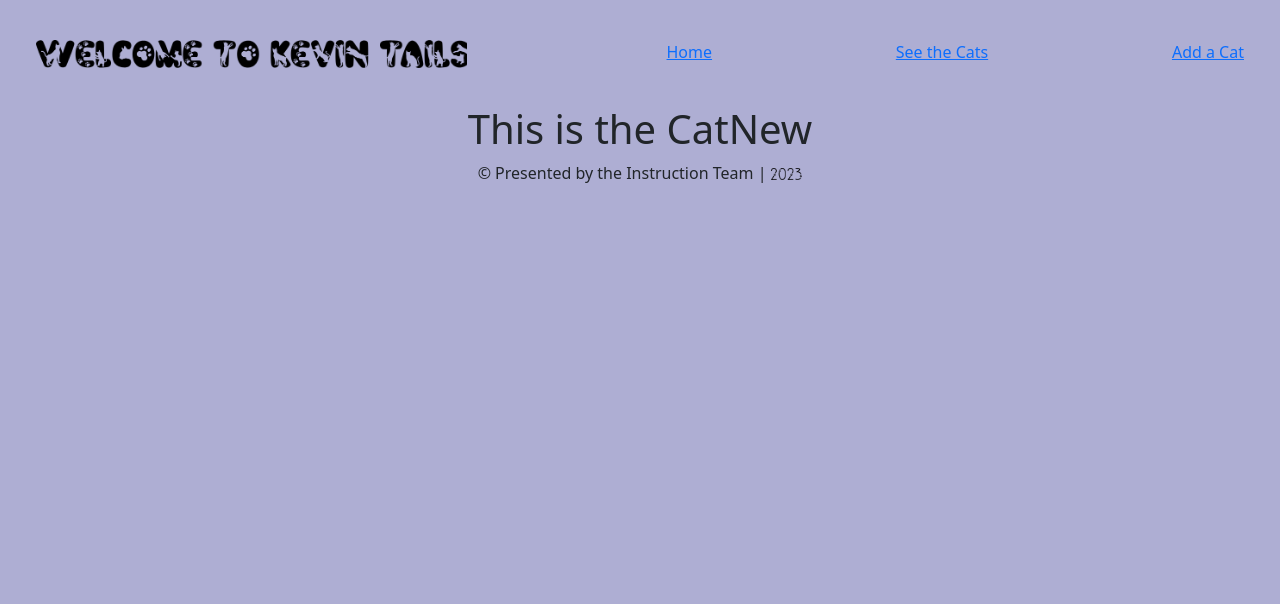
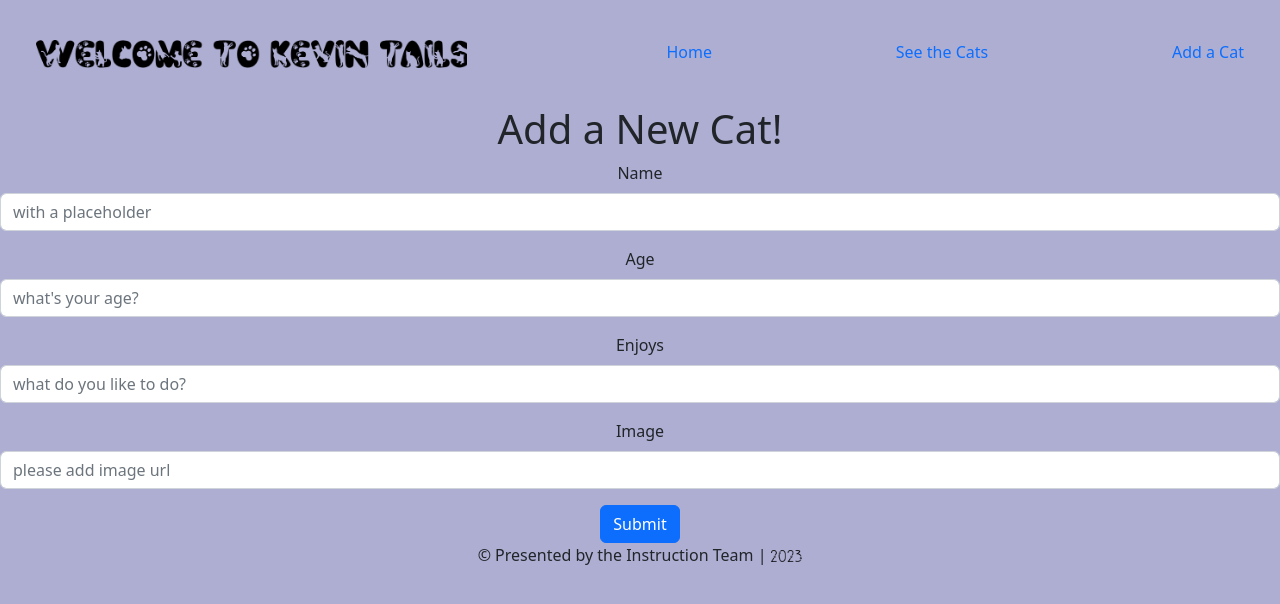
Before and after one commit to learn-academy-2022-hotel/cat-tinder-frontend-team-kevin-rules, a React (Create React App) app: page /catnew in a window 1280 px wide. Shown: the top 604 px of the page. Built offline with nearby package versions, Linux system fonts and the light colour scheme.

Commit message:
added form and create functionality

```diff
--- a/src/App.css
+++ b/src/App.css
@@ -9,4 +9,12 @@ body {
   display: flex;
   flex-wrap: wrap;
   justify-content: space-around;
-  }
+}
+
+a {
+  text-decoration: none;
+}
+
+.home-div {
+  height: 80vh;
+}
--- a/src/App.js
+++ b/src/App.js
@@ -15,7 +15,9 @@ const App = () => {
 
   const [cats, setCats] = useState(mockCats)
 
-  console.log(cats)
+  const createNewCat = (newCatObject) => {
+    console.log("new cat obj: ", newCatObject)
+  }
 
   return(
     <>
@@ -25,7 +27,7 @@ const App = () => {
        <Route path="/catindex" element={<CatIndex cats={cats}/>} />
        <Route path="/catshow/:id" element={<CatShow cats={cats}/>} />
        <Route path="/catedit" element={<CatEdit/>} />
-       <Route path="/catnew" element={<CatNew/>} />
+       <Route path="/catnew" element={<CatNew createNewCat={createNewCat}/>} />
        <Route path="*" element={<NotFound/>} />
      </Routes>
      <Footer />
--- a/src/pages/CatNew.js
+++ b/src/pages/CatNew.js
@@ -1,9 +1,93 @@
-import React from 'react'
+import React, { useState } from 'react'
+import { Form, FormGroup, Label, Input, Button } from 'reactstrap'
+import { useNavigate } from 'react-router-dom'
 
-const CatNew = () => {
+const CatNew = ({ createNewCat }) => {
+
+  const [newCat, setNewCat] = useState({
+    name: "",
+    age: "",
+    enjoys: "",
+    image: ""
+  })
+
+  const navigate = useNavigate()
+
+  const handleChange = (e) => {
+    //spread operator makes a copy of our state object (newCat)
+    // e.target.name will tell us which key we are updating based on the name property in input
+    // e.target.value will tell us what value we are setting to that key
+    setNewCat({...newCat, [e.target.name]: e.target.value})
+  }
+
+  const handleSubmit = () => {
+    createNewCat(newCat)
+    navigate("/catindex")
+  }
 
   return(
-    <> <h1>This is the CatNew</h1></>
+    <>
+      <h1>Add a New Cat!</h1>
+      <Form>
+        <FormGroup>
+          <Label for="name">
+            Name
+          </Label>
+          <Input
+            id="name"
+            name="name"
+            placeholder="with a placeholder"
+            type="text"
+            onChange={handleChange}
+          />
+        </FormGroup>
+        <FormGroup>
+          <Label for="age">
+            Age
+          </Label>
+          <Input
+            id="age"
+            name="age"
+            placeholder="what's your age?"
+            type="text"
+            onChange={handleChange}
+          />
+        </FormGroup>
+        <FormGroup>
+          <Label for="enjoys">
+            Enjoys
+          </Label>
+          <Input
+            id="enjoys"
+            name="enjoys"
+            placeholder="what do you like to do?"
+            type="text"
+            onChange={handleChange}
+          />
+        </FormGroup>
+        <FormGroup>
+          <Label for="image">
+           Image
+          </Label>
+          <Input
+            id="image"
+            name="image"
+            placeholder="please add image url"
+            type="text"
+            onChange={handleChange}
+          />
+        </FormGroup>
+      </Form>
+      <div>
+        <Button
+          color="primary"
+          name="submit"
+          onClick={handleSubmit}
+        >
+          Submit
+        </Button>
+      </div>
+    </>
   )
 }
 
--- a/src/pages/Home.js
+++ b/src/pages/Home.js
@@ -3,9 +3,9 @@ import React from 'react'
 const Home = () => {
 
   return(
-    <>
-      <img src="https://images.unsplash.com/photo-1584125265217-8979882e8835?ixlib=rb-4.0.3&ixid=MnwxMjA3fDB8MHxzZWFyY2h8MTd8fGJsYWNrJTIwYW5kJTIwd2hpdGUlMjBjYXR8ZW58MHx8MHx8&auto=format&fit=crop&w=500&q=60" class="rounded-circle" alt="Cute pic of Kevin" width="304" height="400"/>
-    </>
+    <div className="home-div">
+      <img src="https://images.unsplash.com/photo-1584125265217-8979882e8835?ixlib=rb-4.0.3&ixid=MnwxMjA3fDB8MHxzZWFyY2h8MTd8fGJsYWNrJTIwYW5kJTIwd2hpdGUlMjBjYXR8ZW58MHx8MHx8&auto=format&fit=crop&w=500&q=60" className="rounded-circle" alt="Cute pic of Kevin" width="304" height="400"/>
+    </div>
   )
 }
 
```
Also changed, not shown: 1 other file (tests, documents, lock files or other folders).
